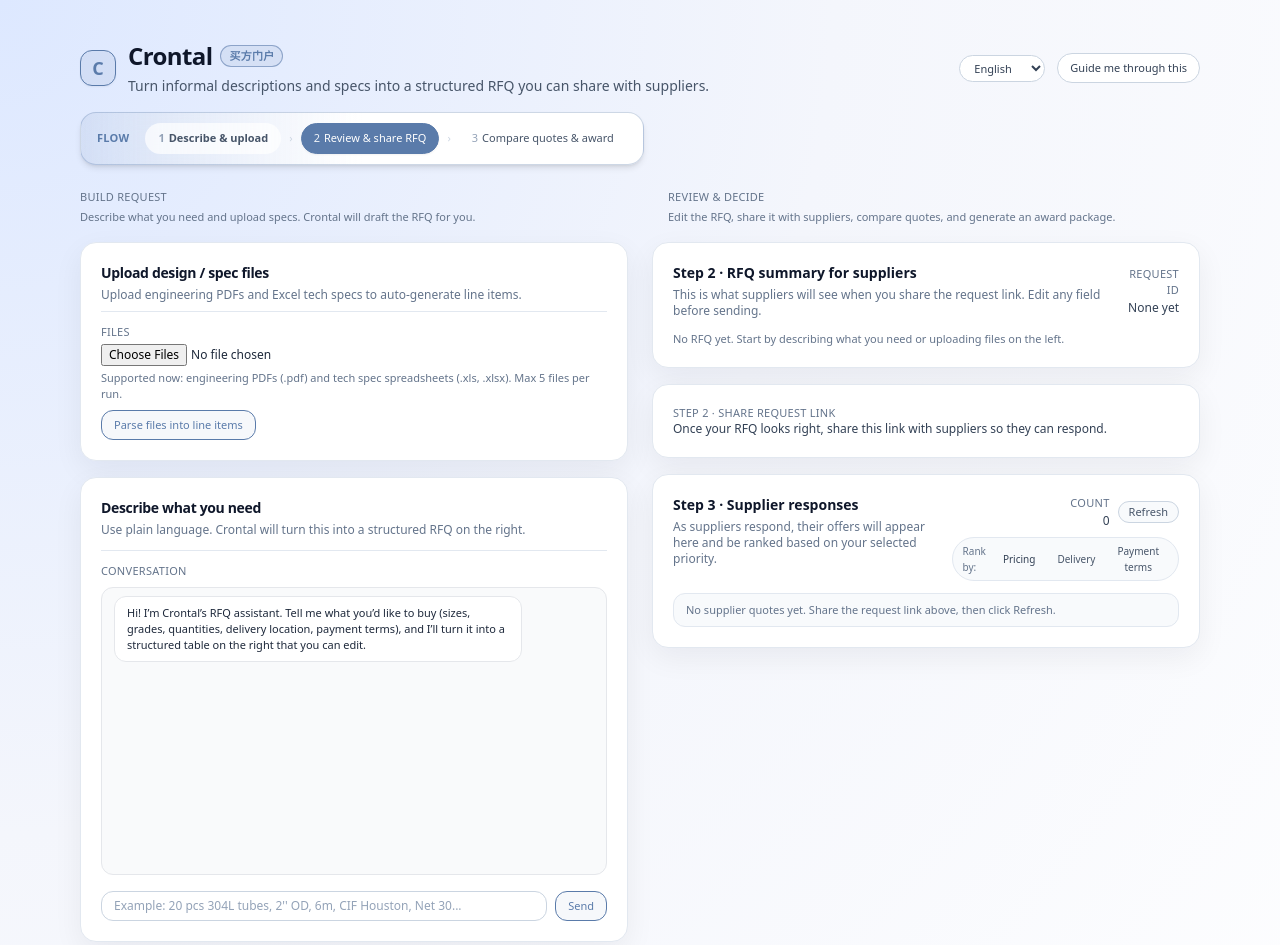
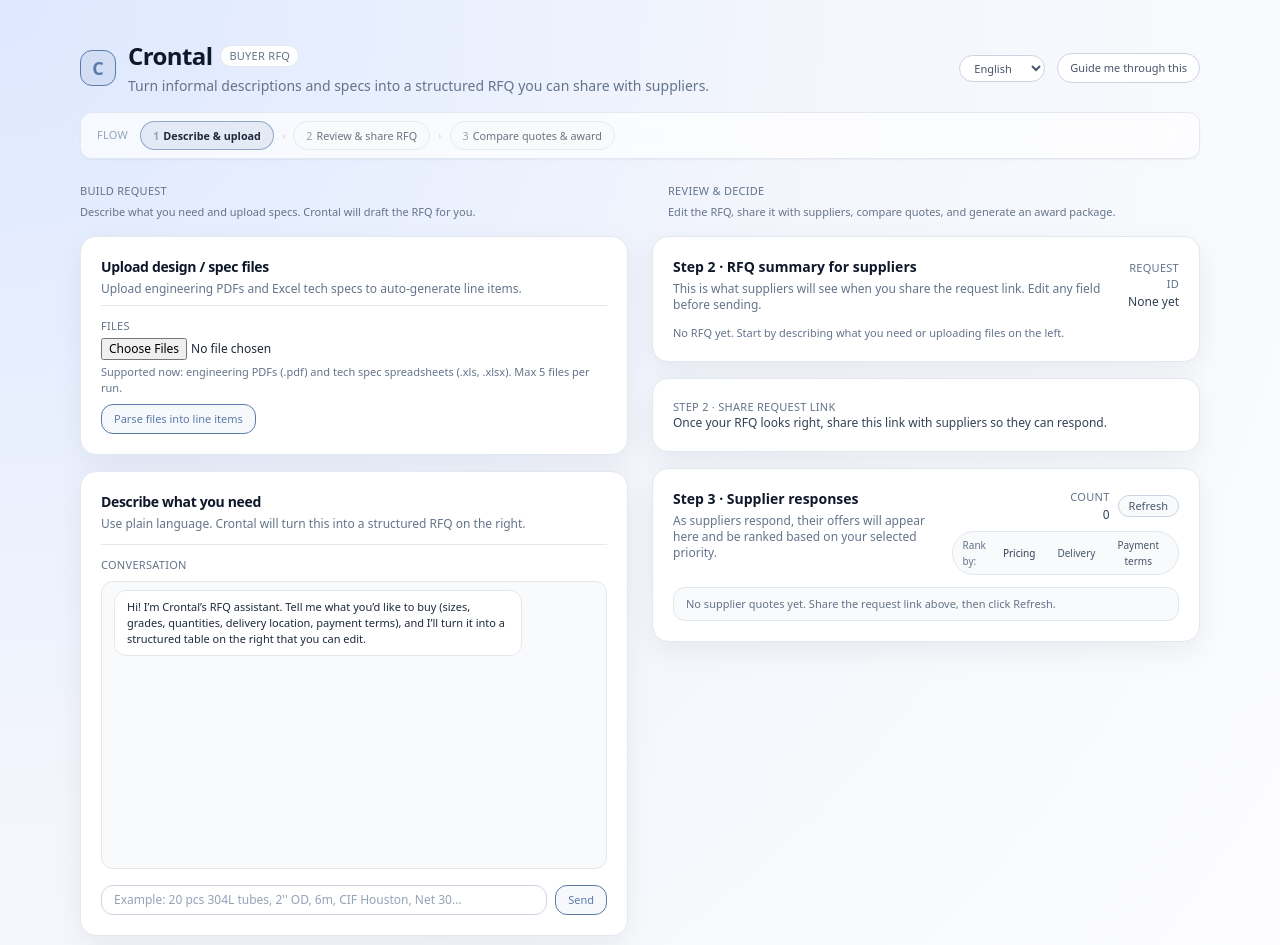
Before and after one commit to yz2936/crontal-demo, a plain HTML site: page public/buyer-demo.html in a window 1280 px wide. Shown: the top 945 px of the page. Drawn offline with nearby package versions, Linux system fonts and the light colour scheme.

Commit message:
multi-language

```diff
--- a/public/buyer-demo.html
+++ b/public/buyer-demo.html
@@ -106,85 +106,68 @@
     }
   </style>
 </head>
-<body class="min-h-screen bg-slate-50">
+<body class="min-h-screen">
   <div class="max-w-6xl mx-auto px-4 py-8 md:py-10">
-
-    <!-- HEADER -->
     <header class="flex flex-col gap-4">
       <div class="flex flex-col md:flex-row md:items-center md:justify-between gap-4">
-        <!-- Left: Brand + Title -->
         <div class="flex items-center gap-3">
-          <div class="h-9 w-9 rounded-xl bg-accent/10 border border-accent flex items-center justify-center shadow-sm">
+          <div class="h-9 w-9 rounded-xl bg-accent/10 border border-accent flex items-center justify-center">
             <span class="text-accent font-semibold text-lg">C</span>
           </div>
           <div>
             <div class="flex items-center gap-2">
-              <h1 class="text-xl md:text-2xl font-semibold tracking-tight text-slate-900">
-                Crontal
-              </h1>
-              <span
-                class="inline-flex items-center rounded-full border border-accent/60 px-2 py-0.5 text-[11px] uppercase tracking-wide text-accent bg-accent/10 font-semibold">
-                买方门户
+              <h1 class="text-xl md:text-2xl font-semibold tracking-tight text-slate-900" data-i18n="app.brand">Crontal</h1>
+              <span class="inline-flex items-center rounded-full border border-slate-200 px-2 py-0.5 text-[11px] uppercase tracking-wide text-slate-500 bg-white" data-i18n="badge.buyer">
+                Buyer RFQ
               </span>
             </div>
-            <p class="text-xs md:text-sm text-slate-600 mt-1" data-i18n="app.subtitle">
-              <!-- default fallback text -->
+            <p class="text-xs md:text-sm text-slate-500 mt-1" data-i18n="app.subtitle">
               Turn informal descriptions and specs into a structured RFQ you can share with suppliers.
             </p>
-
           </div>
         </div>
 
-        <!-- Right: Language + Guide Button -->
         <div class="flex items-center gap-3 self-start md:self-auto">
           <select id="lang-select-buyer"
-                  class="rounded-full border border-slate-300 bg-white px-2.5 py-1 text-[11px] text-slate-700 hover:border-accent focus:outline-none focus:ring-1 focus:ring-accent shadow-xs">
+                  class="rounded-full border border-slate-300 bg-white px-2.5 py-1 text-[11px] text-slate-600 hover:border-accent focus:outline-none focus:ring-1 focus:ring-accent">
             <option value="en">English</option>
             <option value="es">Español</option>
             <option value="zh">简体中文</option>
           </select>
 
           <button id="buyer-tour-btn"
-                  class="inline-flex items-center gap-1 rounded-full border border-slate-300 bg-white px-3 py-1.5 text-[11px] text-slate-700 hover:border-accent hover:text-accent hover:bg-accent/5 transition shadow-xs">
-            <span>Guide me through this</span>
+                  class="inline-flex items-center gap-1 rounded-full border border-slate-300 bg-white px-3 py-1.5 text-[11px] text-slate-600 hover:border-accent hover:text-accent hover:bg-accent/5 transition">
+            <span data-i18n="btn.guide">Guide me through this</span>
           </button>
         </div>
       </div>
+
+      <!-- Flow strip -->
+      <div id="buyer-journey"
+           class="sticky top-0 z-40 inline-flex flex-wrap items-center gap-2 bg-white/70 backdrop-blur-xl border border-slate-200 rounded-xl px-4 py-2 text-[11px] shadow-sm">
+        <span class="text-slate-400 mr-1 uppercase tracking-wide" data-i18n="flow.label">Flow</span>
+        <button type="button"
+                id="buyer-step-1"
+                class="journey-step journey-step-active">
+          <span class="text-slate-400">1</span>
+          <span data-i18n="flow.step1">Describe & upload</span>
+        </button>
+        <span class="text-slate-300">›</span>
+        <button type="button"
+                id="buyer-step-2"
+                class="journey-step journey-step-inactive">
+          <span class="text-slate-400">2</span>
+          <span data-i18n="flow.step2">Review & share RFQ</span>
+        </button>
+        <span class="text-slate-300">›</span>
+        <button type="button"
+                id="buyer-step-3"
+                class="journey-step journey-step-inactive">
+          <span class="text-slate-400">3</span>
+          <span data-i18n="flow.step3">Compare quotes & award</span>
+        </button>
+      </div>
     </header>
-
-    <!-- FLOW BAR (STICKY + MORE VISUAL WEIGHT) -->
-    <div id="buyer-journey"
-         class="sticky top-0 z-40 mt-4 inline-flex flex-wrap items-center gap-2 bg-gradient-to-r from-accent/10 via-white to-white backdrop-blur-xl border border-accent/30 rounded-2xl px-4 py-2.5 text-[11px] shadow-md">
-      <span class="text-accent mr-2 uppercase tracking-wide font-semibold">Flow</span>
-
-      <!-- Step 1 – inactive -->
-      <button type="button" id="buyer-step-1"
-              class="inline-flex items-center gap-1 rounded-full border border-transparent bg-white/70 px-3 py-1.5 text-[11px] text-slate-600 hover:border-accent/40 hover:text-accent transition">
-        <span class="text-slate-400">1</span>
-        <span>Describe & upload</span>
-      </button>
-
-      <span class="text-slate-300">›</span>
-
-      <!-- Step 2 – active -->
-      <button type="button" id="buyer-step-2"
-              class="inline-flex items-center gap-1 rounded-full border border-accent bg-accent px-3 py-1.5 text-[11px] text-white font-medium shadow-sm">
-        <span class="opacity-90">2</span>
-        <span>Review & share RFQ</span>
-      </button>
-
-      <span class="text-slate-300">›</span>
-
-      <!-- Step 3 – inactive -->
-      <button type="button" id="buyer-step-3"
-              class="inline-flex items-center gap-1 rounded-full border border-transparent bg-white/70 px-3 py-1.5 text-[11px] text-slate-600 hover:border-accent/40 hover:text-accent transition">
-        <span class="text-slate-400">3</span>
-        <span>Compare quotes & award</span>
-      </button>
-    </div>
-
-    <!-- Your main content continues below -->
-
 
     <!-- Column labels -->
     <div class="mt-6 grid gap-6 md:grid-cols-2 text-[11px] text-slate-500">
@@ -199,7 +182,7 @@
     </div>
 
     <main class="mt-4 grid gap-6 md:grid-cols-2">
-      <!-- Left: chat + file upload + award tools -->
+      <!-- Left column -->
       <section class="space-y-4">
         <!-- File upload -->
         <div class="rounded-2xl border bg-white p-4 md:p-5 shadow-sm flex flex-col text-xs">
@@ -292,9 +275,9 @@
         </div>
       </section>
 
-      <!-- Right: structured request + share link + supplier responses -->
+      <!-- Right column -->
       <section class="space-y-4">
-        <!-- Structured request -->
+        <!-- RFQ summary -->
         <div class="rounded-2xl border bg-white p-4 md:p-5 text-xs shadow-sm">
           <div class="flex items-center justify-between gap-3 mb-3">
             <div>
@@ -525,7 +508,7 @@
     const { jsPDF } = window.jspdf || {};
     const $ = id => document.getElementById(id);
 
-    // ---------- i18n for buyer ----------
+    // ---------- i18n dictionary ----------
     const I18N_BUYER = {
       en: {
         "app.brand": "Crontal",
@@ -780,6 +763,12 @@
         const key = el.dataset.i18nPlaceholder;
         el.placeholder = tBuyer(key);
       });
+
+      // dynamic empty texts
+      const emptyRFQ = $("buyer-request-empty");
+      if (emptyRFQ) emptyRFQ.textContent = tBuyer("section.rfq.empty");
+      const quotesEmpty = $("quotes-empty");
+      if (quotesEmpty) quotesEmpty.textContent = tBuyer("section.quotes.empty");
     }
 
     function setBuyerJourneyStep(step) {
@@ -1247,7 +1236,7 @@
         "text-[11px] " + (isError ? "text-red-500" : "text-slate-500");
     }
 
-    // Chat seeding (still English for now)
+    // Seed chat (still in English – can later make this language-aware via tBuyer)
     clarifyMessages.push({
       role: "assistant",
       content: "Hi! I’m Crontal’s RFQ assistant. Tell me what you’d like to buy (sizes, grades, quantities, delivery location, payment terms), and I’ll turn it into a structured table on the right that you can edit."
@@ -1269,9 +1258,7 @@
       try {
         if (!currentRequest) {
           const ok = await parseInitial(text);
-          if (ok) {
-            await callClarifyAPI(text);
-          }
+          if (ok) await callClarifyAPI(text);
         } else {
           await reparseWithAdditionalText(text);
           await callClarifyAPI(text);
@@ -1355,7 +1342,7 @@
         const supplier = lastRfpQuote;
         const c        = currentRequest.commercial || {};
         const items    = currentRequest.items || [];
-        const quoteItems = supplier.items || {};
+        const quoteItems = supplier.items || [];
         const currency = supplier.currency || "USD";
 
         doc.setFont("helvetica", "bold");
@@ -1499,9 +1486,7 @@
         doc.save(filename);
 
         const modal = $("pdf-modal");
-        if (modal) {
-          modal.classList.add("hidden");
-        }
+        if (modal) modal.classList.add("hidden");
       });
     }
 
@@ -1531,7 +1516,7 @@
 
     if (priorityButtons.pricing)  priorityButtons.pricing.addEventListener("click",  () => setPriority("pricing"));
     if (priorityButtons.delivery) priorityButtons.delivery.addEventListener("click", () => setPriority("delivery"));
-    if (priorityButtons.payment)  priorityButtons.payment.addEventListener("click",  () => setPriority("payment"));
+    if (priorityButtons.payment)  priorityButtons.payment.addEventListener("click", () => setPriority("payment"));
     setPriority("pricing");
 
     $("generate-rfp-btn").addEventListener("click", () => {
@@ -1617,19 +1602,15 @@
       output.value = awardEmail;
 
       const previewEl = $("pdf-preview-text");
-      if (previewEl) {
-        previewEl.textContent = awardEmail;
-      }
+      if (previewEl) previewEl.textContent = awardEmail;
 
       const modal = $("pdf-modal");
-      if (modal) {
-        modal.classList.remove("hidden");
-      }
+      if (modal) modal.classList.remove("hidden");
 
       setBuyerJourneyStep(3);
     });
 
-    // ---------- Generic walkthrough engine ----------
+    // Walkthrough engine
     const walkthroughState = {
       steps: [],
       index: 0,
@@ -1771,14 +1752,13 @@
       });
     }
 
-    // Language selector hookup
+    // Language selector
     const langSelectBuyer = $("lang-select-buyer");
     if (langSelectBuyer) {
       langSelectBuyer.addEventListener("change", (e) => {
         applyBuyerLanguage(e.target.value);
       });
     }
-    // Apply default language
     applyBuyerLanguage("en");
   </script>
 </body>
```
Also changed, not shown: public/supplier-demo.html (+24 -34 lines).
